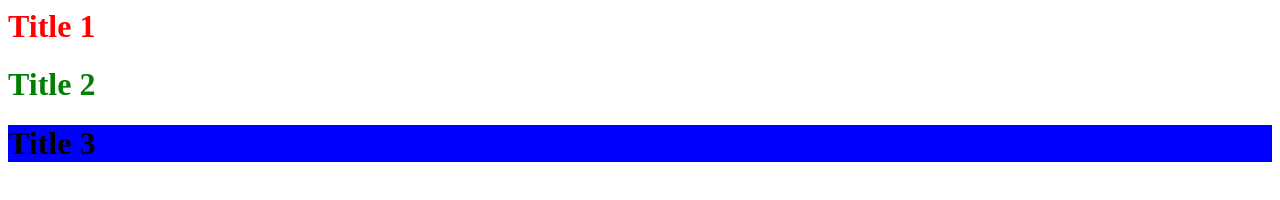
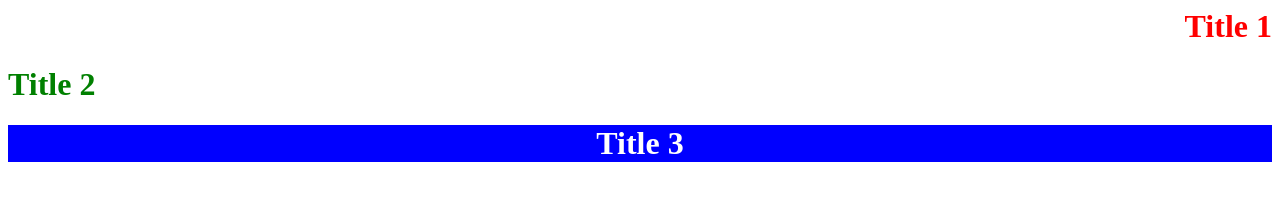
Before and after one commit to CJSCalamity123/hello-world, a plain HTML site: page index.html in a window 1280 px wide. Drawn offline with Linux system fonts and the light colour scheme.

Commit message:
Update index.html

```diff
--- a/index.html
+++ b/index.html
@@ -6,8 +6,8 @@
     <body >
 
 
-        <h1 style="color:red"> Title 1</h1>
+        <h1 style="color:red; text-align: right;"> Title 1</h1>
         <h1 style="color:green"> Title 2</h1>
-        <h1 style="background-color: blue"> Title 3</h1>
+        <h1 style="background-color: blue ; color:white; text-align:center;" > Title 3</h1>
     </body>
 </html>
```
